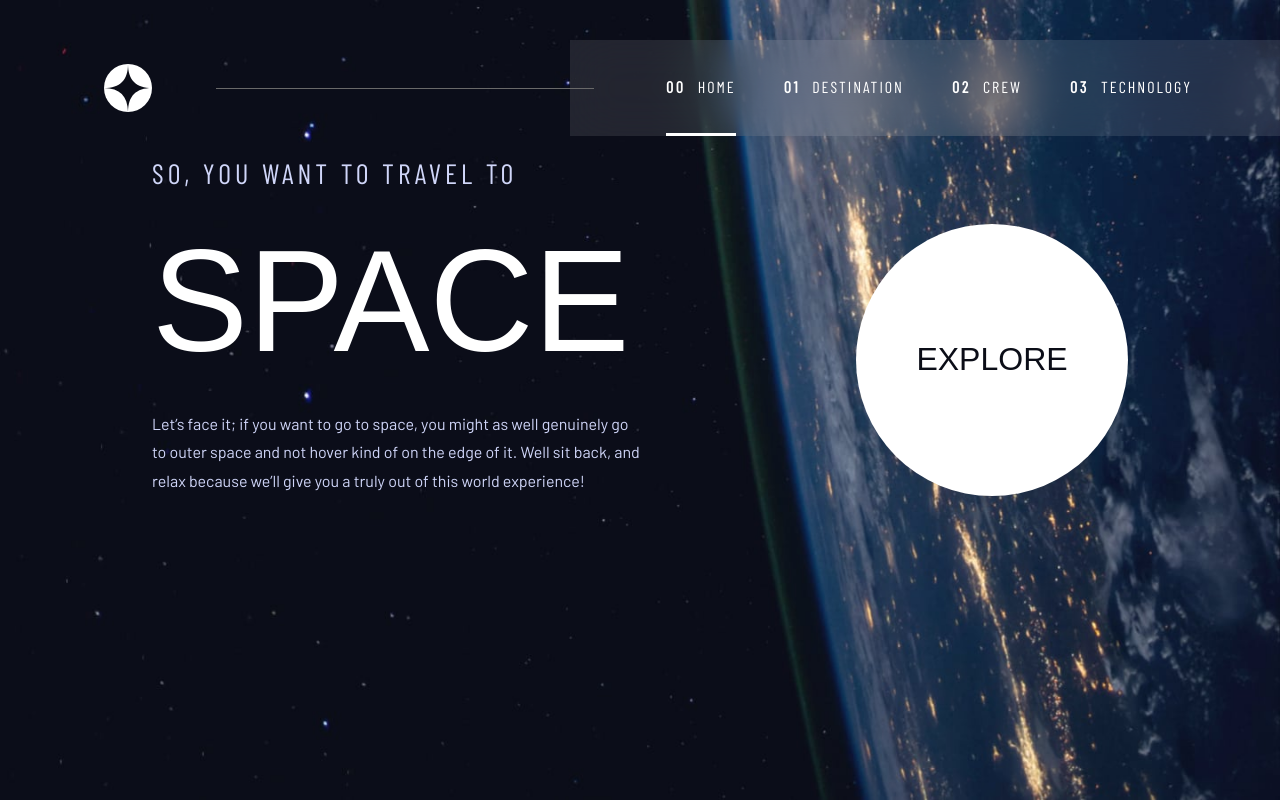
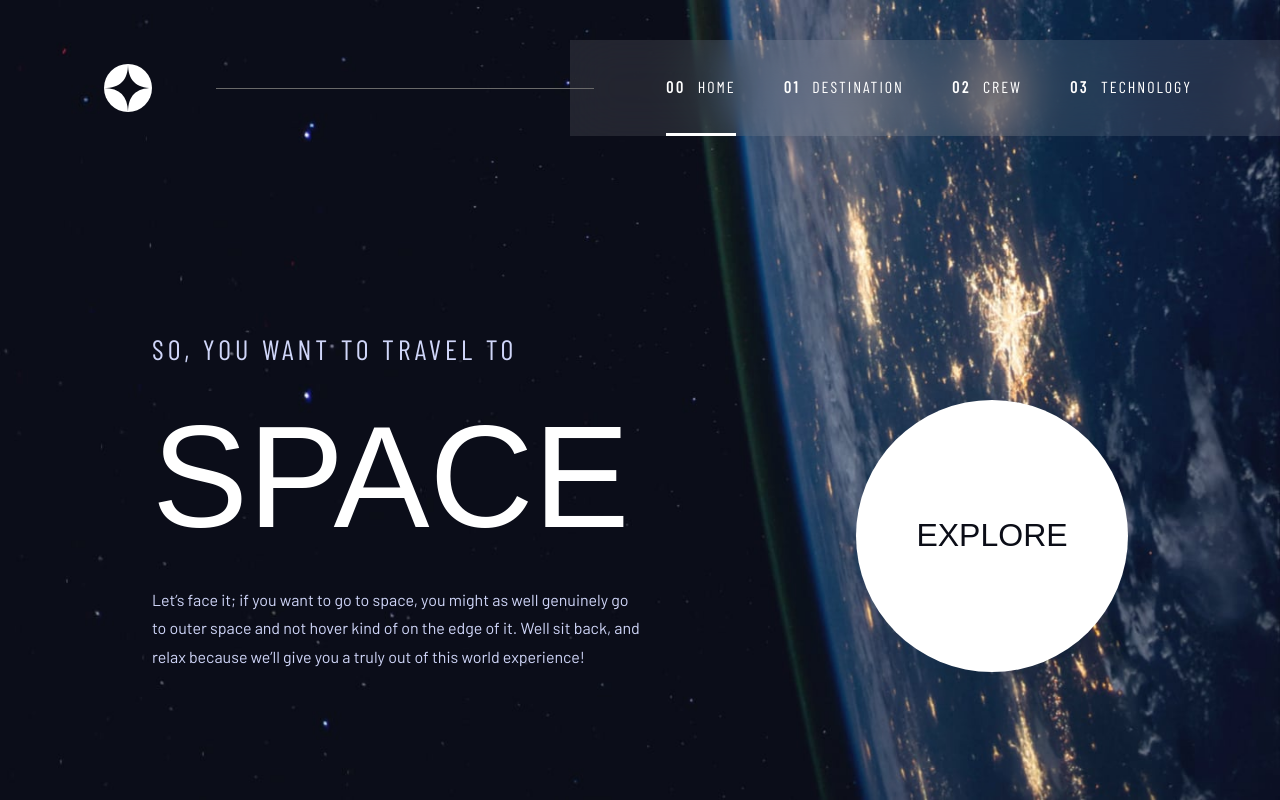
Before and after one commit to KevenFernandes/project-tourism-space, a Next.js app: page / in a window 1280 px wide. Built offline with nearby package versions, Linux system fonts and the light colour scheme; a web font is replaced by a local one.

Commit message:
alteraçao no padding da homepage

```diff
--- a/src/components/HomeContent/index.tsx
+++ b/src/components/HomeContent/index.tsx
@@ -27,7 +27,8 @@ export function HomeContent() {
             "items-center justify-center",
             "md:gap-12 md:py-90",
             "lg:flex-row lg:mx-auto lg:items-end",
-            "lg:gap-0 lg:px-6 lg:w-[1024px]"
+            "lg:gap-0 lg:px-6 lg:w-[1024px]",
+            "lg:py-32"
           )}
         >
           <div
```
